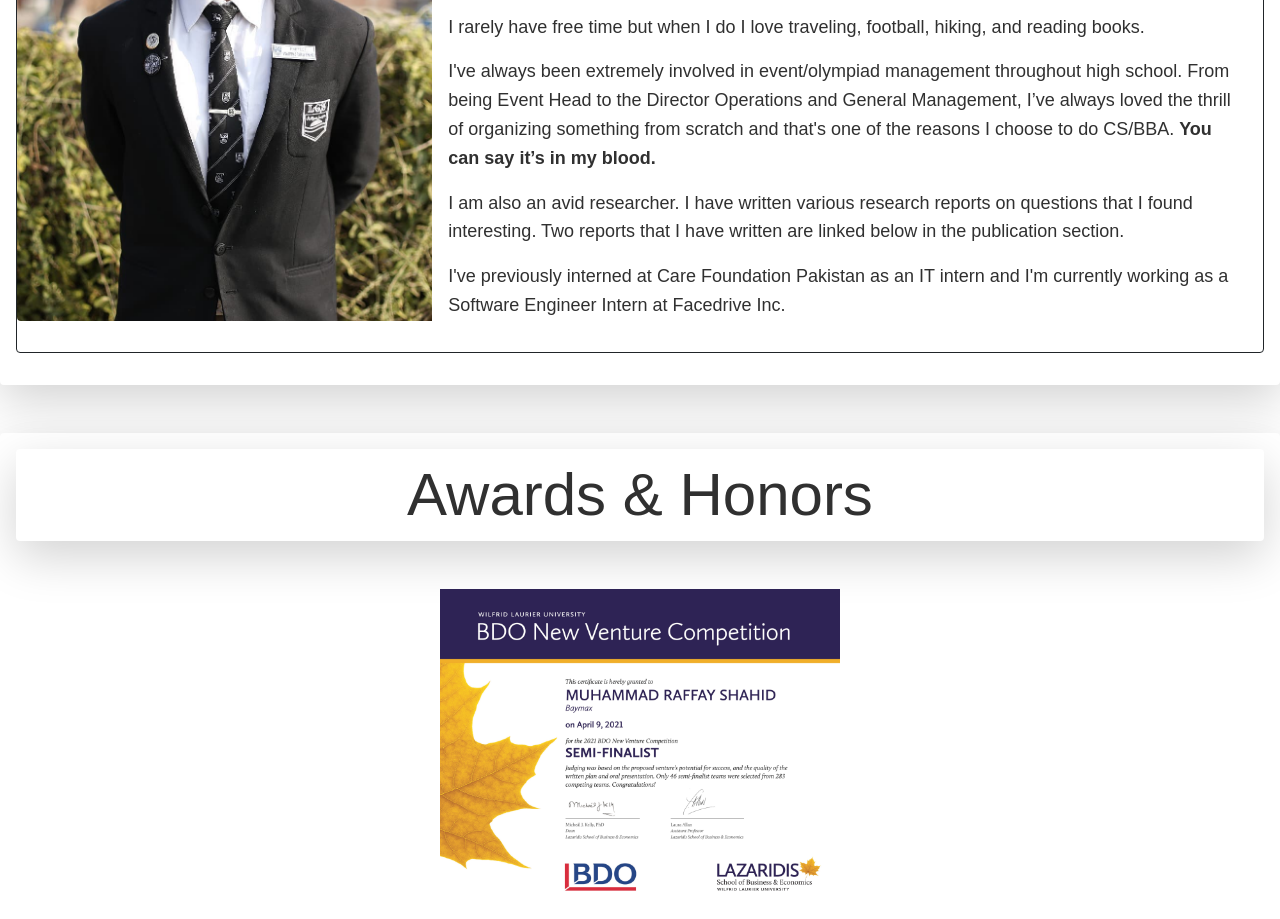
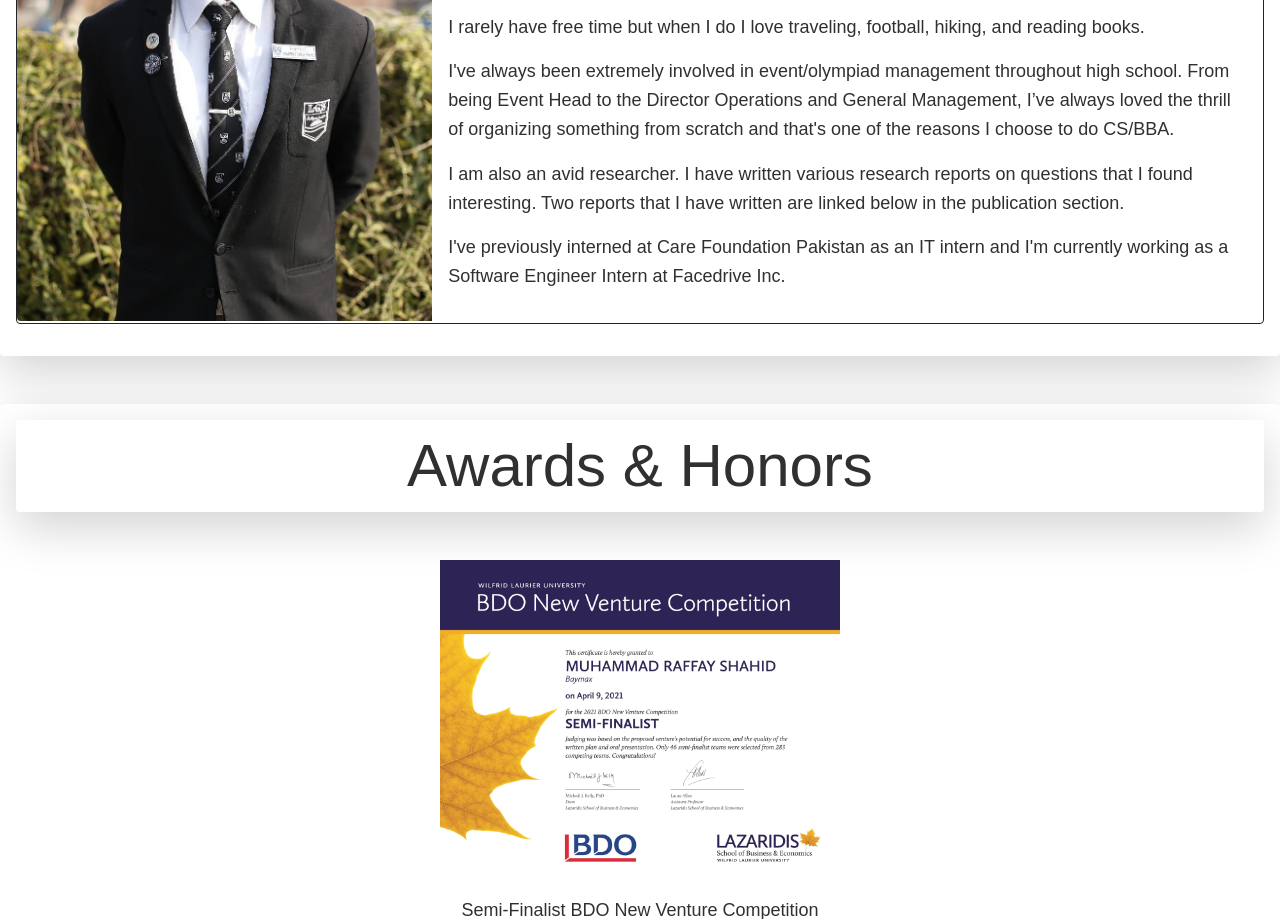
Before and after one commit to raffayshahid/raffayshahid.github.io, a plain HTML site: page index.html in a window 1280 px wide. Shown: the part 1244-2163 px from the top of the page. Drawn offline with nearby package versions, Linux system fonts and the light colour scheme.

Commit message:
Updated About Me.

```diff
--- a/index.html
+++ b/index.html
@@ -200,8 +200,6 @@
                             being Event Head to the Director Operations and General Management, I’ve always loved the
                             thrill of organizing something from scratch and that's one of the reasons I choose to do
                             CS/BBA.
-
-                            <strong> You can say it’s in my blood.</strong>
                         </p>
 
                         <p>I am also an avid researcher. I have written various research reports on questions that I
```
